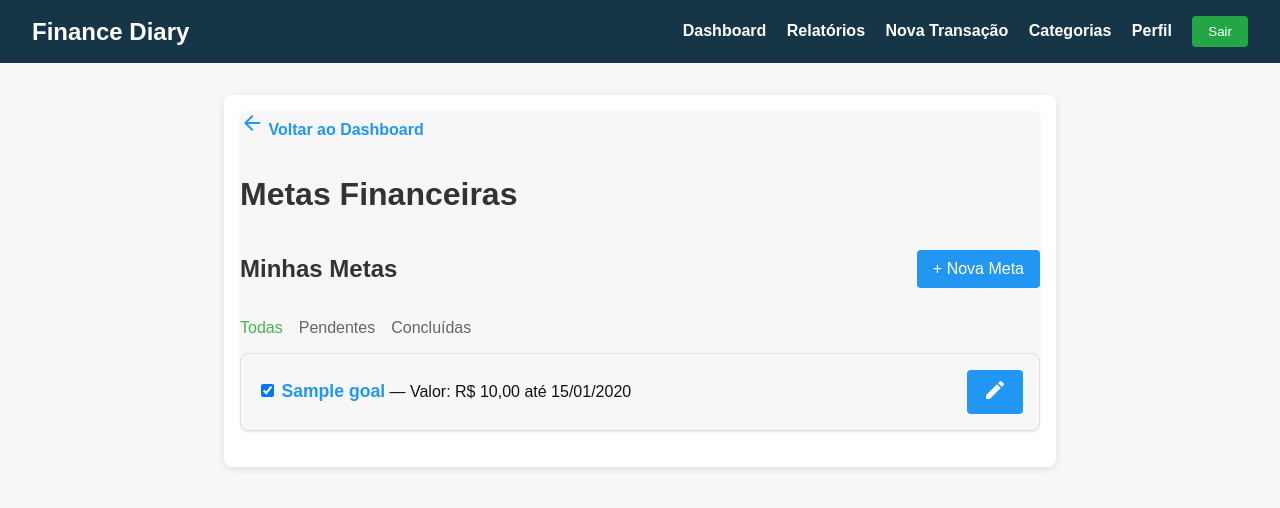
After one commit to luc4sm0ur4/finance_diary, a Django app: page /goals/ in a window 1280 px wide. The commit adds this page. Shown: the top 508 px of the page. Run offline with Django 5.2, Linux system fonts and the light colour scheme; a user stored in the database is signed in; tables that the repository leaves empty hold one stand-in row (values such as "Sample post").

Commit message:
Melhorias feitas

```diff
--- a/diary/static/diary/css/style.css
+++ b/diary/static/diary/css/style.css
@@ -138,6 +138,145 @@ body.dark-mode .transaction-item {
     border-color: var(--color-border-dark);
 }
 
+/* ---------- ESTILOS DE METAS FINANCEIRAS ---------- */
+.goal-list {
+    list-style: none;
+    padding: 0;
+    margin-top: 1rem;
+}
+
+.goal-item {
+    display: flex;
+    justify-content: space-between;
+    align-items: center;
+    background-color: var(--color-surface-light);
+    padding: 1rem;
+    border: 1px solid var(--color-border-light);
+    border-radius: 8px;
+    margin-bottom: 1rem;
+    transition: background-color 0.3s, border 0.3s;
+}
+
+body.dark-mode .goal-item {
+    background-color: var(--color-surface-dark);
+    border: 1px solid var(--color-border-dark);
+}
+
+.goal-info {
+    flex: 1;
+    font-size: 1rem;
+    color: var(--color-text-primary-light);
+    display: flex;
+    align-items: center;
+    gap: 0.5rem;
+}
+
+body.dark-mode .goal-info {
+    color: var(--color-text-primary-dark);
+}
+
+.goal-info strong {
+    font-size: 1.1rem;
+    color: var(--color-primary-light);
+}
+
+body.dark-mode .goal-info strong {
+    color: var(--color-primary-dark);
+}
+
+.goal-actions {
+    display: flex;
+    gap: 0.5rem;
+    margin-left: 1rem;
+}
+
+.goal-actions .btn {
+    background-color: var(--color-primary-light);
+    color: white;
+    padding: 0.5rem 1rem;
+    border-radius: 4px;
+    text-decoration: none;
+    font-weight: bold;
+    border: none;
+    transition: background-color 0.2s;
+}
+
+body.dark-mode .goal-actions .btn {
+    background-color: var(--color-primary-dark);
+}
+
+.goal-actions .btn:hover {
+    background-color: var(--color-income-light);
+}
+
+body.dark-mode .goal-actions .btn:hover {
+    background-color: var(--color-income-dark);
+}
+
+.back-link {
+    display: inline-block;
+    margin-bottom: 1rem;
+    color: var(--color-primary-light);
+    font-weight: bold;
+    text-decoration: none;
+}
+
+body.dark-mode .back-link {
+    color: var(--color-primary-dark);
+}
+
+.back-link:hover {
+    text-decoration: underline;
+}
+
+/* Botão de Nova Meta e filtros */
+.goals-header {
+    display: flex;
+    justify-content: space-between;
+    align-items: center;
+    margin-bottom: 1rem;
+}
+
+.goal-filters {
+    display: flex;
+    gap: 1rem;
+    margin-top: 0.5rem;
+    margin-bottom: 1rem;
+}
+
+.goal-filters a {
+    text-decoration: none;
+    font-weight: 500;
+    color: var(--color-text-secondary-light);
+    transition: color 0.2s;
+}
+
+.goal-filters a:hover {
+    color: var(--color-text-primary-light);
+}
+
+.goal-filters a.active {
+    color: var(--color-income-light);
+}
+
+body.dark-mode .goal-filters a {
+    color: var(--color-text-secondary-dark);
+}
+
+body.dark-mode .goal-filters a:hover {
+    color: var(--color-text-primary-dark);
+}
+
+body.dark-mode .goal-filters a.active {
+    color: var(--color-income-dark);
+}
+
+/* Correção de sobreposição visual */
+.spaced-filters {
+    margin-top: 1rem;
+}
+
+/* ---------- RESPONSIVO ---------- */
 @media (max-width: 768px) {
     .sidebar {
         width: 70px;
@@ -154,4 +293,10 @@ body.dark-mode .transaction-item {
     .sidebar-footer {
         display: none;
     }
+
+    .goals-header {
+        flex-direction: column;
+        align-items: flex-start;
+        gap: 0.5rem;
+    }
 }
--- /dev/null
+++ b/diary/templates/diary/goal_list.html
@@ -0,0 +1,50 @@
+{% extends 'base.html' %}
+{% load static %}
+
+{% block title %}Metas Financeiras{% endblock %}
+
+{% block content %}
+<div class="card">
+    <div class="card-content">
+        <a href="{% url 'diary:dashboard' %}" class="back-link">
+            <span class="material-icons">arrow_back</span> Voltar ao Dashboard
+        </a>
+
+        <h1>Metas Financeiras</h1>
+
+        <div class="goals-header">
+            <h2>Minhas Metas</h2>
+            <a href="{% url 'diary:add_goal' %}" class="add-button">+ Nova Meta</a>
+        </div>
+
+        <div class="goal-filters spaced-filters">
+            <a href="?status=todas" class="{% if selected_status == 'todas' %}active{% endif %}">Todas</a>
+            <a href="?status=pendentes" class="{% if selected_status == 'pendentes' %}active{% endif %}">Pendentes</a>
+            <a href="?status=concluidas" class="{% if selected_status == 'concluidas' %}active{% endif %}">Concluídas</a>
+        </div>
+
+
+        <ul class="goal-list">
+            {% for goal in goals %}
+            <li class="goal-item">
+                <div class="goal-info">
+                    <form action="{% url 'diary:toggle_goal_status' goal.pk %}" method="post">
+                        {% csrf_token %}
+                        <input type="checkbox" onchange="this.form.submit()" {% if goal.achieved %}checked{% endif %}>
+                        <strong>{{ goal.title }}</strong> —
+                        Valor: R$ {{ goal.target_amount|floatformat:2 }} até {{ goal.target_date|date:"d/m/Y" }}
+                    </form>
+                </div>
+                <div class="goal-actions">
+                    <a href="{% url 'diary:edit_goal' goal.pk %}" class="btn">
+                        <span class="material-icons">edit</span>
+                    </a>
+                </div>
+            </li>
+            {% empty %}
+            <li class="goal-item">Nenhuma meta encontrada para este filtro.</li>
+            {% endfor %}
+        </ul>
+    </div>
+</div>
+{% endblock %}
--- a/diary/urls.py
+++ b/diary/urls.py
@@ -23,6 +23,12 @@ urlpatterns = [
 
     # Perfil
     path('profile/', views.profile, name='profile'),
+
+    # Metas financeiras
+    path('goals/', views.goal_list, name='goal_list'),
+    path('goals/add/', views.add_goal, name='add_goal'),
+    path('goals/edit/<int:pk>/', views.edit_goal, name='edit_goal'),
+    path('goals/toggle/<int:pk>/', views.toggle_goal_status, name='toggle_goal_status'),
 ]
 
 if settings.DEBUG:
--- a/diary/views.py
+++ b/diary/views.py
@@ -1,5 +1,3 @@
-### ARQUIVO: views.py
-
 from django.shortcuts import render, redirect, get_object_or_404
 from django.contrib.auth.decorators import login_required
 from django.http import JsonResponse
@@ -11,8 +9,9 @@ from django.contrib import messages
 from django.contrib.auth.forms import UserChangeForm
 import json
 
-from .models import Transaction, Category
-from .forms import TransactionForm, CategoryForm
+from .models import Transaction, Category, Goal
+from .forms import TransactionForm, CategoryForm, GoalForm
+
 
 @login_required
 def dashboard(request):
@@ -54,6 +53,7 @@ def dashboard(request):
 
     return render(request, 'diary/dashboard.html', context)
 
+
 @login_required
 def add_transaction(request):
     if request.method == 'POST':
@@ -62,29 +62,40 @@ def add_transaction(request):
             transaction = form.save(commit=False)
             transaction.user = request.user
             transaction.save()
-
             if request.headers.get('X-Requested-With') == 'XMLHttpRequest':
                 return JsonResponse({'status': 'success'})
+    return redirect('diary:dashboard')
 
-            return redirect('diary:dashboard')  # <- corrigido
-    return redirect('diary:dashboard')  # <- corrigido
 
 @login_required
 def delete_transaction(request, transaction_id):
-    try:
-        transaction = Transaction.objects.get(id=transaction_id, user=request.user)
-        transaction.delete()
+    transaction = get_object_or_404(Transaction, id=transaction_id, user=request.user)
+    transaction.delete()
+    if request.headers.get('X-Requested-With') == 'XMLHttpRequest':
+        return JsonResponse({'status': 'success'})
+    return redirect('diary:dashboard')
 
-        if request.headers.get('X-Requested-With') == 'XMLHttpRequest':
-            return JsonResponse({'status': 'success'})
 
-        messages.success(request, 'Transação excluída com sucesso.')
-    except Transaction.DoesNotExist:
-        if request.headers.get('X-Requested-With') == 'XMLHttpRequest':
-            return JsonResponse({'status': 'not_found'}, status=404)
-        messages.error(request, 'Transação não encontrada.')
+@login_required
+def edit_transaction(request, transaction_id):
+    transaction = get_object_or_404(Transaction, id=transaction_id, user=request.user)
+    if request.method == 'POST':
+        form = TransactionForm(request.POST, instance=transaction, user=request.user)
+        if form.is_valid():
+            form.save()
+            return redirect('diary:dashboard')
+    else:
+        form = TransactionForm(instance=transaction, user=request.user)
+    return render(request, 'diary/edit_transaction.html', {
+        'form': form,
+        'transaction': transaction
+    })
 
-    return redirect('diary:dashboard')
+
+@login_required
+def reports(request):
+    return render(request, 'diary/reports.html')
+
 
 @login_required
 def get_report_data(request, report_type):
@@ -124,19 +135,6 @@ def get_report_data(request, report_type):
             data['expense'].append(expense)
             data['balance'].append(income - expense)
 
-        category_totals = []
-        for category in Category.objects.filter(user=request.user):
-            total = Transaction.objects.filter(
-                user=request.user,
-                category=category,
-                transaction_type='expense',
-                date__gte=start_date,
-                date__lte=today
-            ).aggregate(Sum('amount'))['amount__sum'] or 0
-            if total > 0:
-                category_totals.append({'category': category.name, 'amount': float(total)})
-        data['category_data'] = category_totals
-
     elif report_type in ['quarterly', 'yearly']:
         months = 3 if report_type == 'quarterly' else 12
         for i in reversed(range(months)):
@@ -153,30 +151,23 @@ def get_report_data(request, report_type):
             data['expense'].append(expense)
             data['balance'].append(income - expense)
 
-        category_totals = []
-        period_start = today - timedelta(days=90 if report_type == 'quarterly' else 365)
-        for category in Category.objects.filter(user=request.user):
-            total = Transaction.objects.filter(
-                user=request.user,
-                category=category,
-                transaction_type='expense',
-                date__gte=period_start,
-                date__lte=today
-            ).aggregate(Sum('amount'))['amount__sum'] or 0
-            if total > 0:
-                category_totals.append({'category': category.name, 'amount': float(total)})
-        data['category_data'] = category_totals
+    for category in Category.objects.filter(user=request.user):
+        total = Transaction.objects.filter(
+            user=request.user,
+            category=category,
+            transaction_type='expense'
+        ).aggregate(Sum('amount'))['amount__sum'] or 0
+        if total > 0:
+            data['category_data'].append({'category': category.name, 'amount': float(total)})
 
     return JsonResponse(data)
 
-@login_required
-def reports(request):
-    return render(request, 'diary/reports.html')
 
 @login_required
 def category_list(request):
     categories = Category.objects.filter(user=request.user).order_by('name')
     return render(request, 'diary/category_list.html', {'categories': categories})
+
 
 @login_required
 def add_category(request):
@@ -192,6 +183,7 @@ def add_category(request):
         form = CategoryForm()
     return render(request, 'diary/category_form.html', {'form': form, 'title': 'Nova Categoria'})
 
+
 @login_required
 def edit_category(request, pk):
     category = get_object_or_404(Category, pk=pk, user=request.user)
@@ -205,6 +197,7 @@ def edit_category(request, pk):
         form = CategoryForm(instance=category)
     return render(request, 'diary/category_form.html', {'form': form, 'title': 'Editar Categoria'})
 
+
 @login_required
 def profile(request):
     if request.method == 'POST':
@@ -215,19 +208,59 @@ def profile(request):
         form = UserChangeForm(instance=request.user)
     return render(request, 'diary/profile.html', {'form': form})
 
+
+# ==== METAS FINANCEIRAS ====
+
 @login_required
-def edit_transaction(request, transaction_id):
-    transaction = get_object_or_404(Transaction, id=transaction_id, user=request.user)
+def goal_list(request):
+    status = request.GET.get('status', 'todas')
+    goals = Goal.objects.filter(user=request.user)
+
+    if status == 'pendentes':
+        goals = goals.filter(achieved=False)
+    elif status == 'concluidas':
+        goals = goals.filter(achieved=True)
+
+    return render(request, 'diary/goal_list.html', {
+        'goals': goals,
+        'selected_status': status,
+    })
+
+
+@login_required
+def add_goal(request):
+    if request.method == 'POST':
+        form = GoalForm(request.POST)
+        if form.is_valid():
+            goal = form.save(commit=False)
+            goal.user = request.user
+            goal.save()
+            messages.success(request, 'Meta adicionada com sucesso!')
+            return redirect('diary:goal_list')
+    else:
+        form = GoalForm()
+    return render(request, 'diary/goal_form.html', {'form': form, 'title': 'Nova Meta'})
+
+
+@login_required
+def edit_goal(request, pk):
+    goal = get_object_or_404(Goal, pk=pk, user=request.user)
+    if request.method == 'POST':
+        form = GoalForm(request.POST, instance=goal)
+        if form.is_valid():
+            form.save()
+            messages.success(request, 'Meta atualizada com sucesso!')
+            return redirect('diary:goal_list')
+    else:
+        form = GoalForm(instance=goal)
+    return render(request, 'diary/goal_form.html', {'form': form, 'title': 'Editar Meta'})
+
+
+@login_required
+def toggle_goal_status(request, pk):
+    goal = get_object_or_404(Goal, pk=pk, user=request.user)
 
     if request.method == 'POST':
-        form = TransactionForm(request.POST, instance=transaction, user=request.user)
-        if form.is_valid():
-            form.save()
-            return redirect('diary:dashboard')
-    else:
-        form = TransactionForm(instance=transaction, user=request.user)
-
-    return render(request, 'diary/edit_transaction.html', {
-        'form': form,
-        'transaction': transaction
-    })
+        goal.achieved = not goal.achieved  # ✅ CORRIGIDO
+        goal.save()
+    return redirect('diary:goal_list')
```
Also changed, not shown: diary/forms.py (+34 -7 lines), diary/models.py (+16 -0 lines), diary/templates/diary/goal_form.html (added, +37 -0 lines), diary/migrations/0002_goal.py (added), diary/migrations/0003_goal_achieved.py (added).
